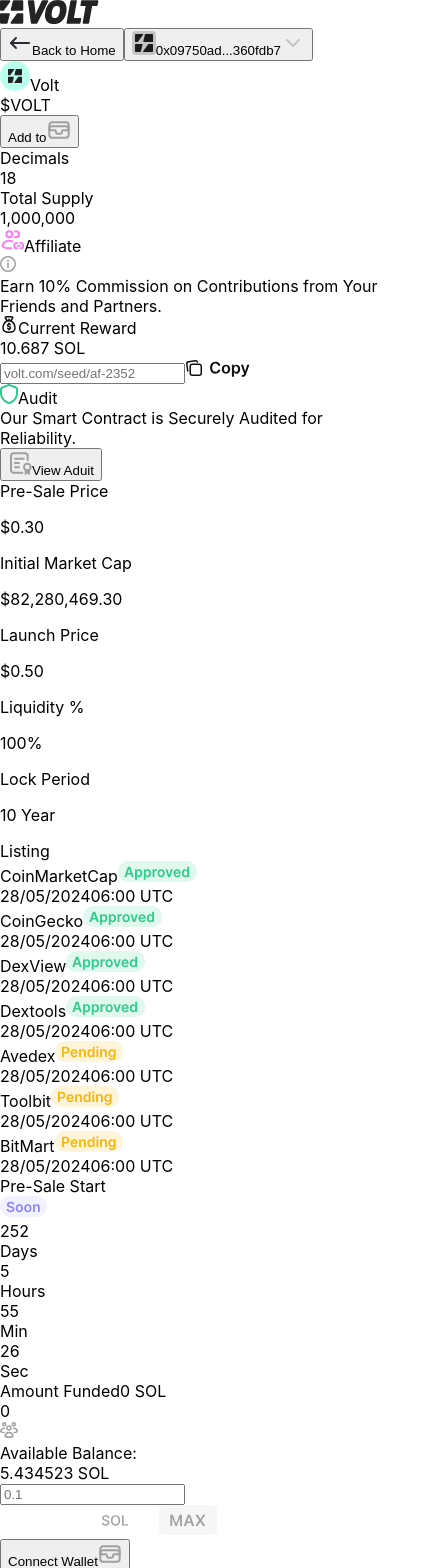
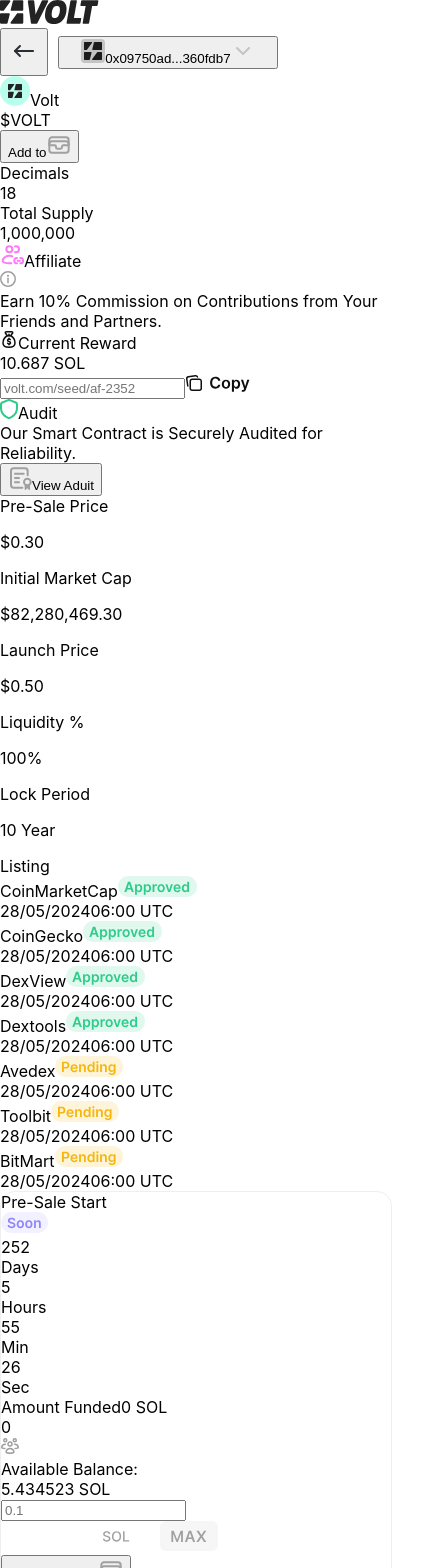
Before and after one commit to ag1004-dev/react-presale-project, a React (Create React App) app: page / in a window 390 px wide. Shown: the top 1568 px of the page, 430 px wide, since content can reach past the window. Built offline with nearby package versions, Linux system fonts and the light colour scheme.

Commit message:
fix the responsive

```diff
--- a/src/App.js
+++ b/src/App.js
@@ -1,5 +1,6 @@
 import logo from './logo.svg';
 import './App.css';
+import './assets/custom.css';
 import Navbar from './components/Navbar';
 import Totalsupply from './Totalsupply';
 import Affiliate from './Affiliate';
@@ -8,30 +9,31 @@
 import ListingTable from './ListingsTable';
 import CountdownTimer from './Timer';
 import Patner from './ourpatners';
+
 function App() {
   const targetDate = new Date('2024-12-31T23:59:59');
   return (
     <div className='mt-[20px]'>
       <Navbar />
-      <div class="flex flex-wrap h-full mt-[22px] border-b-2 py-10">
-        <div class="w-full md:w-1/3 p-4 flex items-end justify-end">
+      <div class="flex justify-between h-full mx-auto mt-[60px] p-[50px] pt-0 max-w-[1350px] voltcontainer">
+        <div className='flex w-[795px] justify-between voltsale'>
+          <div class="w-[328px] flex items-end">
             <div>
               <Totalsupply />
               <Affiliate />
               <Audit />
-
             </div>
           </div>
-        <div class="w-full lg:w-1/4 md:w-1/4 py-4 mt-0px">
+          <div class="w-[452px] mt-0px voltsale_right">
             <PresalePrice />
             <ListingTable />
           </div>
-        <div class="w-full md:w-1/3 py-4 flex justify-start ">
+        </div>
+        <div class="w-[440px] flex justify-start presale">
           <CountdownTimer targetDate={targetDate} />
-
         </div>
-
       </div>
+      <div className='w-[1200px] h-[2px] mx-auto bg-[#efefef] part_line'></div>
       <Patner />
     </div>
   );
--- a/src/ListingsTable.js
+++ b/src/ListingsTable.js
@@ -3,7 +3,7 @@
 import pendingimg from "./components/Image/pendingicon.svg"
 const ListingTable = () => {
     return (
-        <div className="p-[20px] border-[1px] w-[452px] h-[418px] rounded-[20px] mt-4 border-">
+        <div className="p-[20px] border-[1px] w-[430px] h-[418px] rounded-[20px] mt-4 border-">
             <a className="text-[20px] font-bold  font-[InterRegular]">Listing</a>
             <div className="pt-2 mt-[8px] flex justify-between pb-[8px] border-b border-[#EFEFEF]">
                 <div className="flex">
--- a/src/PreSalePrice.js
+++ b/src/PreSalePrice.js
@@ -1,6 +1,6 @@
 const PresalePrice = () => {
     return (
-        <div className="container relative w-full md:w-[452px] h-[132px] rounded-[20px] border-[1px] border-[#F4F4F4]">
+        <div className="container relative w-full md:w-[430px] h-[132px] rounded-[20px] border-[1px] border-[#F4F4F4]">
             <div className="absolute top-0 left-0 w-1/3 h-1/2 rounded-tl-[20px] mt-[15px] pl-[20px] border-r-2 border-[#F4F4F4]">
                 <a className="text-[#ADADAD] text-[12px]  font-[InterRegular]">Pre-Sale Price</a>
                 <p className="text-[16px]  font-[InterRegular] font-semibold">$0.30</p>
--- a/src/Timer.js
+++ b/src/Timer.js
@@ -31,7 +31,7 @@
     });
 
     return (
-        <div className='w-[440px] h-[353px] border-[1px] border-[#EFEFEF] p-[16px] rounded-[20px]'>
+        <div className='w-[440px] h-[353px] border-[1px] border-[#EFEFEF] p-[16px] rounded-[20px] presale_cont'>
             <div className='items-center flex h-1/4 justify-between border-b-[2px]'>
                 <div className='flex'>
                     <div><a className='text-[18px] font-bold mr-[10px]  font-[InterRegular]'>Pre-Sale Start</a></div>
--- a/src/Totalsupply.js
+++ b/src/Totalsupply.js
@@ -2,7 +2,7 @@
 import walletbuttonImg from "./components/Image/walletbuton.svg"
 const Totalsupply = () => {
     return (
-        <div className="rounded-[15px] bg-white w-[328px] h-[137px] border-[#F4F4F4] border-[1px] p-[20px] mt-[-200px]">
+        <div className="rounded-[15px] bg-white w-[328px] h-[137px] border-[#F4F4F4] border-[1px] p-[20px]">
             <div className="h-1/2 flex justify-between">
                 <div className="flex justify-between">
                     <div className="flex justify-between">
--- /dev/null
+++ b/src/assets/custom.css
@@ -0,0 +1,43 @@
+@media screen and (max-width: 1350px) {
+    .voltcontainer {
+        flex-direction: column-reverse;
+        gap: 30px;
+    }
+    .presale {
+        width: 100%;
+        border-radius: 15px;
+        border: 1px solid #efefef;
+    }
+    .presale .presale_cont {
+        margin: auto;
+        border: none;
+    }
+    .part_line {
+        width: calc(100% - 100px);
+    }
+    .voltsale {
+        width: 100%;
+        gap: 15px;
+        justify-content: center;
+    }
+    .voltsale_right {
+        width: 430px;
+    }
+}
+@media screen and (max-width: 868px){
+    .voltsale{
+        flex-direction: column;
+        align-items: center;
+    }
+    .backhome {
+        display: none;
+    }
+    .backhomebutotn {
+        width: 48px;
+        height: 48px;
+        margin-right: 10px;
+    }
+    .addressbutton {
+        width: 220px;
+    }
+}
--- a/src/components/Navbar.js
+++ b/src/components/Navbar.js
@@ -4,16 +4,16 @@
 import arrowimgimg from "./Image/chevron-down.svg"
 const Navbar = () => {
     return(
-        <nav className=" relative bg-white pl-[305px] pr-[380px] p-4 flex justify-between items-center">
+        <nav className=" relative bg-white flex justify-between items-center  p-[50px] pt-0 pb-0 max-w-[1350px] mx-auto">
             <div className="flex-shrink-0 mr-4">
                 <img className="w-[100px] h-[24px]" src={Logo} alt="Logo" />
             </div>
             <div className="flex">
-                <button className="bg-[#F6F6F6] hover:bg-green-600 text-black font-bold py-2 px-4 w-[178px] y-[48px] mr-[80px] rounded-[12px] flex items-center justify-center">
+                <button className="bg-[#F6F6F6] hover:bg-green-600 text-black font-bold py-2 px-4 w-[178px] y-[48px] mr-[80px] rounded-[12px] flex items-center justify-center backhomebutotn">
                     <img className="mr-2" src={arrowImg} />
-                    <a className="font-[InterRegular]">Back to Home</a>
+                    <a className="font-[InterRegular] backhome">Back to Home</a>
                 </button>
-                <button className="bg-[#232323] hover:bg-green-600 text-white font-bold py-2 px-4 rounded-[12px] w-[288px] h-[48px] flex items-center justify-center">
+                <button className="bg-[#232323] hover:bg-green-600 text-white font-bold py-2 px-4 rounded-[12px] w-[288px] h-[48px] flex items-center justify-center addressbutton">
                     <img className="mr-[5px] w-[24px] h-[24px]" src={elecrtricImg}></img>
                     <a className="font-[InterRegular]">0x09750ad...360fdb7</a>
                     <img className="ml-1" src={arrowimgimg}></img>
--- a/src/ourpatners.js
+++ b/src/ourpatners.js
@@ -3,7 +3,8 @@
 
 const Patner = () => {
     return (
-        <div className="rounded-[15px] bg-white w-[1250px] h-[119px] border-[#F4F4F4] border-[1px] p-3 m-[290px] mt-[15px]">
+        <div className="max-w-[1350px] mx-auto p-[50px] pt-0 pb-0 mt-[35px]">
+            <div className="rounded-[15px] bg-white w-full h-[119px] border-[#F4F4F4] border-[1px] p-3">
                 <div className="h-1/3 flex justify-between">
                     <div className="flex">
                         <img  src={handShakeImg}></img>
@@ -25,6 +26,7 @@
                     <div className="w-[120px] h-[40px] bg-[#F1F1F1] mr-[17px]"></div>
                 </div>
             </div>
+        </div>
 
     )
 }
```
Lines whose indentation alone changed are shown as unchanged.
